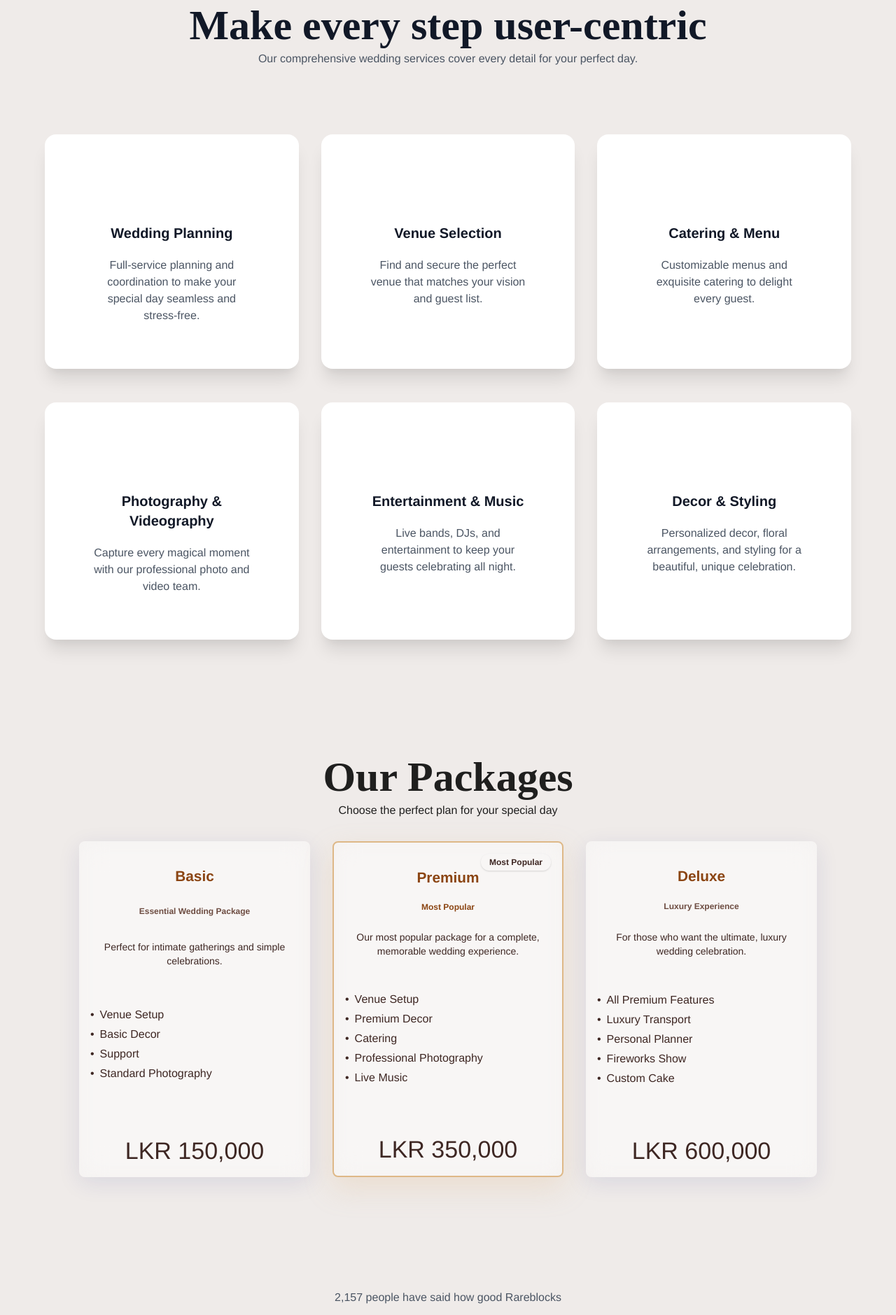
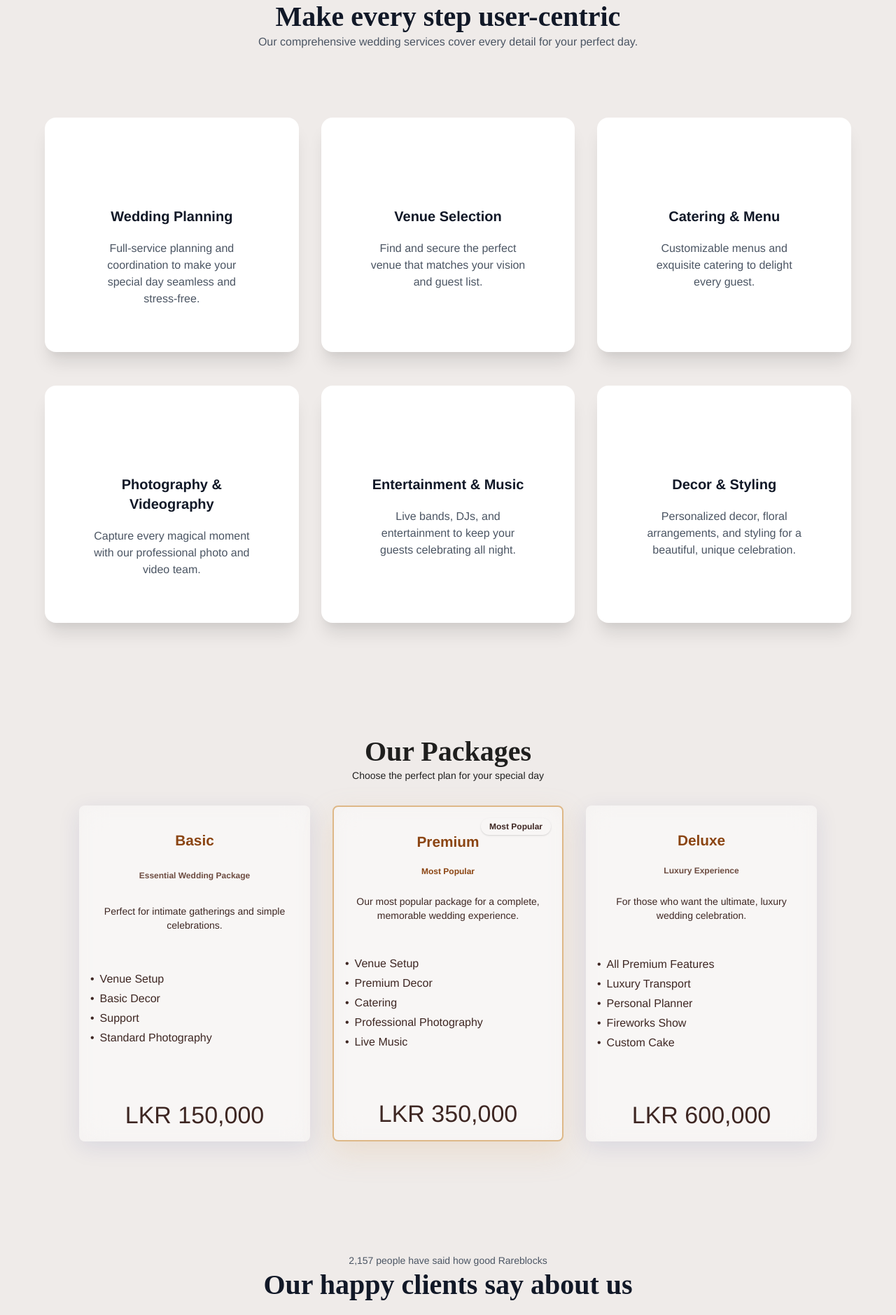
Before and after one commit to Redsniper99/wedding_planner, a React (Create React App) app: page / in a window 1280 px wide. Shown: the part 880-2759 px from the top of the page at 70% size. Built offline with nearby package versions, Linux system fonts and the light colour scheme; no server answers; some icons are missing.

Commit message:
feat: update hero section with video background and centered content

```diff
--- a/src/pages/Home.js
+++ b/src/pages/Home.js
@@ -151,7 +151,11 @@ const Home = () => {
       {/* Services Section */}
       <Container className="py-10 sm:py-16 lg:py-20">
         <div className="text-center">
-          <Typography variant="h2" className="text-3xl font-bold leading-tight text-gray-900 sm:text-4xl xl:text-5xl font-playfair">
+          <Typography
+            variant="h2"
+            className="font-bold leading-tight text-gray-900 font-playfair"
+            style={{ fontSize: '2.5rem' }}
+          >
             Make every step user-centric
           </Typography>
           <Typography className="mt-4 text-base leading-7 text-gray-600 sm:mt-8 font-playfair">
@@ -219,10 +223,19 @@ const Home = () => {
 
       {/* Modern Packages Section */}
       <Container className="py-20">
-        <Typography variant="h2" className="text-4xl font-bold text-center mb-4 text-[#8B4513] font-playfair">
+        <Typography
+          variant="h2"
+          className="font-bold text-center mb-4 text-[#8B4513] font-playfair"
+          style={{ fontSize: '2.5rem' }}
+        >
           Our Packages
         </Typography>
-        <Typography className="text-center mb-16 text-[#6D4C41]">Choose the perfect plan for your special day</Typography>
+        <Typography
+          className="text-center mb-16 text-[#6D4C41]"
+          style={{ fontSize: '0.875rem' }}
+        >
+          Choose the perfect plan for your special day
+        </Typography>
         <Grid container spacing={4} justifyContent="center" className="mt-8">
           {[
             {
@@ -309,8 +322,20 @@ const Home = () => {
       <section className="py-10 sm:py-16 lg:py-20 relative">
         <div className="px-2 sm:px-4 mx-auto max-w-7xl sm:px-6 lg:px-8 flex flex-col items-center">
           <div className="text-center">
-            <Typography variant="body1" className="text-base sm:text-lg font-medium text-gray-600 font-playfair">2,157 people have said how good Rareblocks</Typography>
-            <Typography variant="h2" className="mt-4 text-2xl sm:text-3xl font-bold text-gray-900 sm:text-4xl xl:text-5xl font-playfair">Our happy clients say about us</Typography>
+            <Typography
+              variant="body1"
+              className="font-medium text-gray-600 font-playfair"
+              style={{ fontSize: '0.875rem' }}
+            >
+              2,157 people have said how good Rareblocks
+            </Typography>
+            <Typography
+              variant="h2"
+              className="mt-4 font-bold text-gray-900 font-playfair"
+              style={{ fontSize: '2.5rem' }}
+            >
+              Our happy clients say about us
+            </Typography>
           </div>
           <div className="mt-8 text-center md:mt-16 md:order-3">
             <button
```
